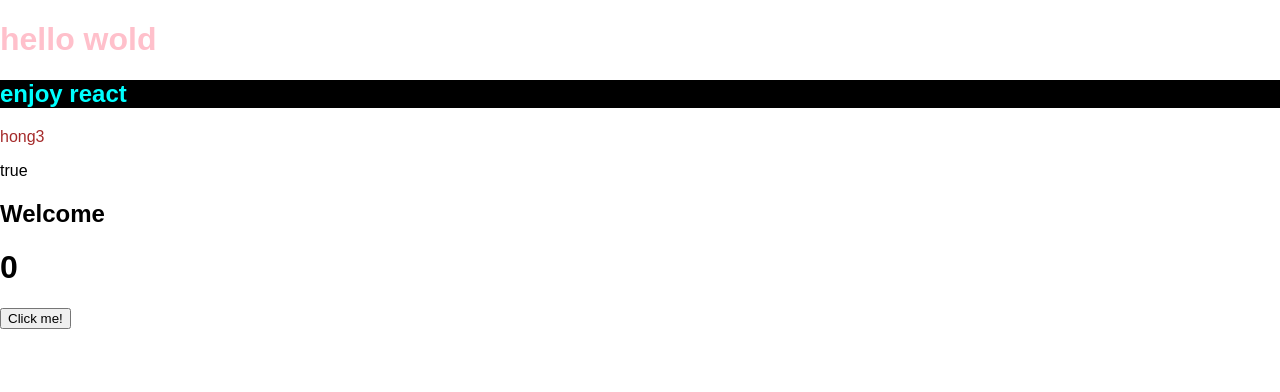
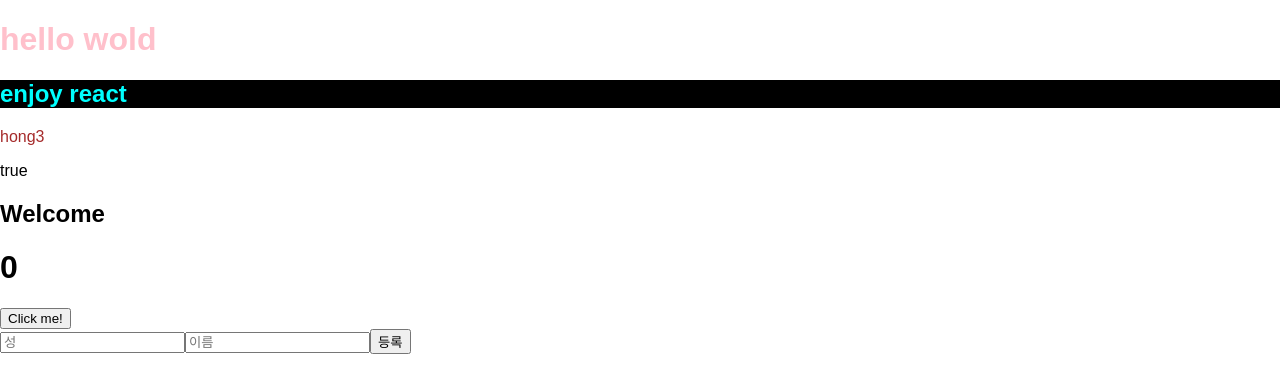
Before and after one commit to hongdonghyun/react, a React (Create React App) app in the folder first/first-day/: page / in a window 1280 px wide. Shown: the top 392 px of the page. Built offline with nearby package versions, Linux system fonts and the light colour scheme.

Commit message:
input tag and focus keypress

```diff
--- a/first/first-day/src/MyComponent.js
+++ b/first/first-day/src/MyComponent.js
@@ -2,22 +2,51 @@
 
 class MyComponent extends Component {
     state = {
-        number :0
+        number :0,
+        lastname:'',
+        firstname:'',
+        names:[]
     }
     handleClick = () => {
         this.setState({
             number: this.state.number + 1
         });
     }
+    handleChange =  (e) => {
+        const { name,value } = e.target;
+        this.setState({
+            [name]:value
+        });
+    }
+    handleClickbtn2 = () => {
+        const { lastname,firstname,names} = this.state;
+        this.setState({
+            lastname:'',
+            firstname:'',
+            names: [...names, `${lastname}${firstname}`]
+        });
+        this.lastnameInput.focus();
+    }
+    handleKeyPress = (e) => {
+        if (e.key === 'Enter') {
+            this.handleClickbtn2();
+        }
+    }
     render() {
-        const { handleClick} = this;
-        const { number } = this.state;
+        const { handleClick,handleChange,handleClickbtn2,handleKeyPress} = this;
+        const { number,lastname,firstname,names } = this.state;
         return (
             <div>
                 <h1>{number}</h1>
                 <button onClick= {handleClick}>Click me!
                 </button>
+                <br/>
+                <input onChange={handleChange} ref={ref=>this.lastnameInput=ref} name='lastname' value={lastname} placeholder='성'/>
+                <input onChange={handleChange} onKeyPress={handleKeyPress} name='firstname' value={firstname} placeholder='이름'/>
+                <button onClick={handleClickbtn2}>등록</button>
+                <h2>{names.join(', ')}</h2>
             </div>
+
         );
     }
 }
```
